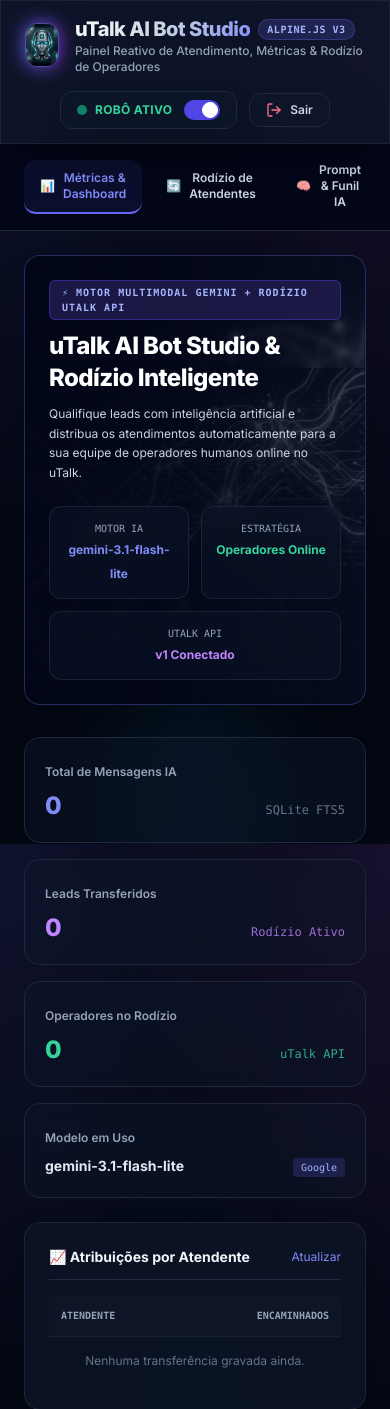
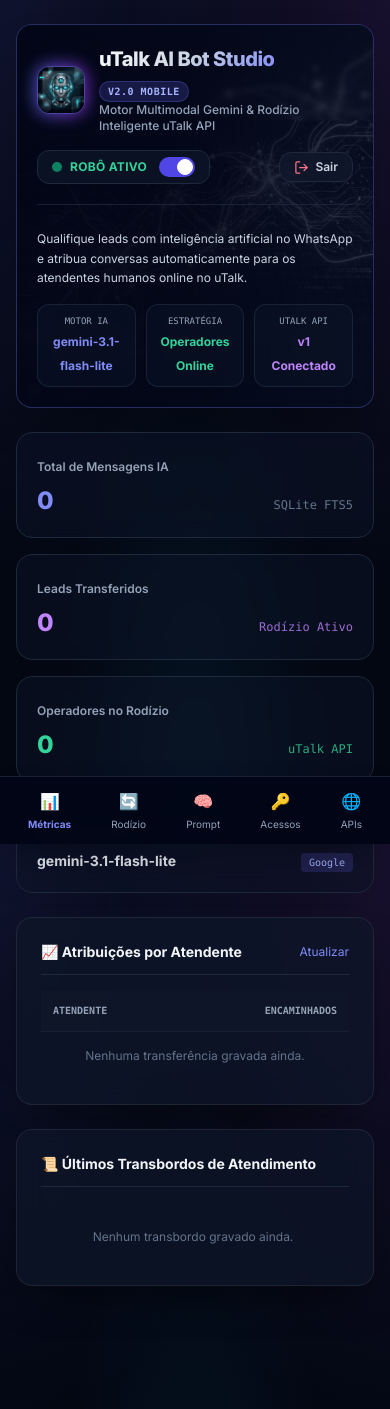
Before and after one commit to SrClauss/utalk-ai-bot-studio, a Python web app: template templates/dashboard.html in a window 390 px wide. Shown: the top 1409 px of the page. Run offline with Jinja, Linux system fonts and the light colour scheme; the template is opened without the code that fills it, so the values that code supplies are empty; some libraries are stand-ins or nearby versions.

Commit message:
feat: integra topo do dashboard no Banner Hero e adiciona barra de navegacao inferior mobile

```diff
--- a/templates/dashboard.html
+++ b/templates/dashboard.html
@@ -64,27 +64,36 @@
 </head>
 <body x-data="dashboardApp()" x-cloak class="min-h-screen pb-16 flex flex-col antialiased selection:bg-indigo-500/30">
 
-    <!-- Header Navbar -->
-    <header class="glass-panel sticky top-0 z-40 border-b border-slate-800/80 px-6 py-3.5">
-        <div class="max-w-7xl mx-auto flex flex-col md:flex-row justify-between items-center gap-4">
+    <!-- Main Container -->
+    <main class="max-w-7xl mx-auto px-4 sm:px-6 pt-6 pb-20 md:pb-12 space-y-6 flex-1 w-full">
 
-            <div class="flex items-center gap-4">
-                <div class="relative group cursor-pointer">
+        <!-- Banner Hero Integrado (Substitui a Header antiga com as Ações e Imagem Neuronal /assets/banner.jpg) -->
+        <div class="relative overflow-hidden rounded-2xl border border-indigo-500/30 bg-slate-900/90 shadow-2xl">
+            <!-- Imagem Neuronal de Fundo -->
+            <div class="absolute inset-0 z-0 opacity-40 mix-blend-luminosity">
+                <img src="/assets/banner.jpg" alt="AI Neural Banner" class="w-full h-full object-cover">
+            </div>
+
+            <div class="relative z-10 p-5 md:p-8 space-y-6 bg-gradient-to-r from-slate-950/95 via-slate-950/85 to-slate-950/40">
+                <!-- Linha Superior: Logo + Título + Status Robô + Botão Sair -->
+                <div class="flex flex-col sm:flex-row justify-between items-start sm:items-center gap-4 border-b border-slate-800/80 pb-5">
+                    <div class="flex items-center gap-3.5">
+                        <div class="relative group cursor-pointer shrink-0">
                             <div class="absolute -inset-0.5 bg-gradient-to-r from-indigo-500 to-purple-600 rounded-2xl blur opacity-75 group-hover:opacity-100 transition duration-300"></div>
-                    <img src="/assets/logo.png" alt="uTalk Bot Logo" class="relative w-11 h-11 rounded-xl object-cover border border-indigo-400/30">
+                            <img src="/assets/logo.png" alt="uTalk Bot Logo" class="relative w-12 h-12 rounded-xl object-cover border border-indigo-400/30">
                         </div>
                         <div>
-                    <div class="flex items-center gap-2">
-                        <h1 class="text-xl font-extrabold tracking-tight glow-title">uTalk AI Bot Studio</h1>
-                        <span class="text-[10px] font-mono font-bold bg-indigo-500/20 text-indigo-300 border border-indigo-500/30 px-2 py-0.5 rounded-full uppercase tracking-wider">Alpine.js v3</span>
+                            <div class="flex items-center gap-2 flex-wrap">
+                                <h1 class="text-xl md:text-2xl font-extrabold tracking-tight glow-title">uTalk AI Bot Studio</h1>
+                                <span class="text-[10px] font-mono font-bold bg-indigo-500/20 text-indigo-300 border border-indigo-500/30 px-2 py-0.5 rounded-full uppercase tracking-wider">v2.0 Mobile</span>
                             </div>
-                    <p class="text-xs text-slate-400 font-medium">Painel Reativo de Atendimento, Métricas & Rodízio de Operadores</p>
+                            <p class="text-xs text-slate-400 font-medium">Motor Multimodal Gemini & Rodízio Inteligente uTalk API</p>
                         </div>
                     </div>
 
                     <!-- Status do Robô & Controles de Acesso -->
-            <div class="flex items-center gap-3">
-                <div class="glass-panel px-4 py-2 rounded-xl border border-slate-800 flex items-center gap-3">
+                    <div class="flex items-center gap-3 w-full sm:w-auto justify-between sm:justify-end">
+                        <div class="glass-panel px-3.5 py-1.5 rounded-xl border border-slate-800 flex items-center gap-3">
                             <div class="flex items-center gap-2">
                                 <span class="w-2.5 h-2.5 rounded-full" :class="config.bot_enabled ? 'bg-emerald-500 animate-pulse' : 'bg-slate-500'"></span>
                                 <span class="text-xs font-bold tracking-wide" :class="config.bot_enabled ? 'text-emerald-400' : 'text-slate-400'" x-text="config.bot_enabled ? 'ROBÔ ATIVO' : 'ROBÔ PAUSADO'"></span>
@@ -95,70 +104,56 @@
                             </label>
                         </div>
 
-                <button @click="doLogout()" class="px-4 py-2 bg-slate-900/90 hover:bg-rose-950/40 hover:text-rose-400 text-slate-300 text-xs font-semibold rounded-xl border border-slate-800 hover:border-rose-500/40 transition-all flex items-center gap-2">
-                    <svg xmlns="http://www.w3.org/2000/svg" width="16" height="16" viewBox="0 0 24 24" fill="none" stroke="currentColor" stroke-width="2" stroke-linecap="round" stroke-linejoin="round" class="text-rose-400"><path d="M9 21H5a2 2 0 0 1-2-2V5a2 2 0 0 1 2-2h4"></path><polyline points="16 17 21 12 16 7"></polyline><line x1="21" y1="12" x2="9" y2="12"></line></svg>
+                        <button @click="doLogout()" class="px-3.5 py-1.5 bg-slate-900/90 hover:bg-rose-950/40 hover:text-rose-400 text-slate-300 text-xs font-semibold rounded-xl border border-slate-800 hover:border-rose-500/40 transition-all flex items-center gap-1.5">
+                            <svg xmlns="http://www.w3.org/2000/svg" width="15" height="15" viewBox="0 0 24 24" fill="none" stroke="currentColor" stroke-width="2" stroke-linecap="round" stroke-linejoin="round" class="text-rose-400"><path d="M9 21H5a2 2 0 0 1-2-2V5a2 2 0 0 1 2-2h4"></path><polyline points="16 17 21 12 16 7"></polyline><line x1="21" y1="12" x2="9" y2="12"></line></svg>
                             <span>Sair</span>
                         </button>
                     </div>
                 </div>
-    </header>
 
-    <!-- Navigation Tabs Bar -->
-    <div class="bg-slate-950/90 border-b border-slate-800 px-6">
-        <div class="max-w-7xl mx-auto flex items-center gap-2 overflow-x-auto py-2">
-            <button @click="switchTab('metrics')" :class="{ 'active': activeTab === 'metrics' }" class="nav-tab px-4 py-2.5 rounded-xl text-xs font-semibold flex items-center gap-2 text-slate-300 hover:text-white">
-                📊 <span>Métricas & Dashboard</span>
-            </button>
-            <button @click="switchTab('rotation')" :class="{ 'active': activeTab === 'rotation' }" class="nav-tab px-4 py-2.5 rounded-xl text-xs font-semibold flex items-center gap-2 text-slate-300 hover:text-white">
-                🔄 <span>Rodízio de Atendentes</span>
-            </button>
-            <button @click="switchTab('prompt')" :class="{ 'active': activeTab === 'prompt' }" class="nav-tab px-4 py-2.5 rounded-xl text-xs font-semibold flex items-center gap-2 text-slate-300 hover:text-white">
-                🧠 <span>Prompt & Funil IA</span>
-            </button>
-            <button @click="switchTab('credentials')" :class="{ 'active': activeTab === 'credentials' }" class="nav-tab px-4 py-2.5 rounded-xl text-xs font-semibold flex items-center gap-2 text-slate-300 hover:text-white">
-                🔑 <span>Credenciais & Acessos</span>
-            </button>
-            <button @click="switchTab('apis')" :class="{ 'active': activeTab === 'apis' }" class="nav-tab px-4 py-2.5 rounded-xl text-xs font-semibold flex items-center gap-2 text-slate-300 hover:text-white">
-                🌐 <span>APIs Externas & Tools</span>
-            </button>
-        </div>
-    </div>
-
-    <main class="max-w-7xl mx-auto px-6 pt-6 space-y-8 flex-1 w-full">
-
-        <!-- Banner Hero com Imagem de Fundo Neuronal (/assets/banner.jpg) -->
-        <div class="relative overflow-hidden rounded-2xl border border-indigo-500/30 bg-slate-900/80 shadow-2xl">
-            <div class="absolute inset-0 z-0 opacity-40 mix-blend-luminosity">
-                <img src="/assets/banner.jpg" alt="AI Neural Banner" class="w-full h-full object-cover">
-            </div>
-            <div class="relative z-10 p-6 md:p-8 flex flex-col md:flex-row justify-between items-start md:items-center gap-6 bg-gradient-to-r from-slate-950/95 via-slate-950/80 to-slate-950/30">
-                <div class="space-y-2.5 max-w-2xl">
-                    <span class="text-[10px] font-mono font-bold text-indigo-300 uppercase tracking-widest bg-indigo-950/90 border border-indigo-800/80 px-3 py-1 rounded-md inline-block shadow-sm">
-                        ⚡ Motor Multimodal Gemini + Rodízio uTalk API
-                    </span>
-                    <h2 class="text-2xl md:text-3xl font-extrabold text-white tracking-tight">
-                        uTalk AI Bot Studio & Rodízio Inteligente
-                    </h2>
+                <!-- Linha Inferior: Descrição & Badges Rápidos -->
+                <div class="flex flex-col md:flex-row justify-between items-start md:items-center gap-4">
+                    <div class="space-y-1 max-w-2xl">
                         <p class="text-xs md:text-sm text-slate-300 leading-relaxed">
-                        Qualifique leads com inteligência artificial e distribua os atendimentos automaticamente para a sua equipe de operadores humanos online no uTalk.
+                            Qualifique leads com inteligência artificial no WhatsApp e atribua conversas automaticamente para os atendentes humanos online no uTalk.
                         </p>
                     </div>
 
-                <div class="grid grid-cols-2 sm:grid-cols-3 gap-3 w-full md:w-auto">
-                    <div class="glass-card p-3.5 rounded-xl border border-slate-800/80 text-center">
-                        <span class="block text-[10px] text-slate-400 font-mono uppercase">Motor IA</span>
+                    <div class="grid grid-cols-3 gap-2.5 w-full md:w-auto">
+                        <div class="glass-card p-2.5 rounded-xl border border-slate-800/80 text-center">
+                            <span class="block text-[9px] text-slate-400 font-mono uppercase">Motor IA</span>
                             <span class="text-xs font-bold text-indigo-400" x-text="config.gemini_model || 'Gemini 3.1'">Gemini 3.1</span>
                         </div>
-                    <div class="glass-card p-3.5 rounded-xl border border-slate-800/80 text-center">
-                        <span class="block text-[10px] text-slate-400 font-mono uppercase">Estratégia</span>
+                        <div class="glass-card p-2.5 rounded-xl border border-slate-800/80 text-center">
+                            <span class="block text-[9px] text-slate-400 font-mono uppercase">Estratégia</span>
                             <span class="text-xs font-bold text-emerald-400">Operadores Online</span>
                         </div>
-                    <div class="glass-card p-3.5 rounded-xl border border-slate-800/80 text-center col-span-2 sm:col-span-1">
-                        <span class="block text-[10px] text-slate-400 font-mono uppercase">uTalk API</span>
+                        <div class="glass-card p-2.5 rounded-xl border border-slate-800/80 text-center">
+                            <span class="block text-[9px] text-slate-400 font-mono uppercase">uTalk API</span>
                             <span class="text-xs font-bold text-purple-400">v1 Conectado</span>
                         </div>
                     </div>
                 </div>
+            </div>
+        </div>
+
+        <!-- Navigation Tabs Bar (Desktop) -->
+        <div class="hidden md:flex bg-slate-950/80 border border-slate-800/80 rounded-2xl p-1.5 items-center gap-1.5 shadow-lg">
+            <button @click="switchTab('metrics')" :class="{ 'active': activeTab === 'metrics' }" class="nav-tab flex-1 py-2.5 rounded-xl text-xs font-semibold flex items-center justify-center gap-2 text-slate-300 hover:text-white">
+                📊 <span>Métricas & Dashboard</span>
+            </button>
+            <button @click="switchTab('rotation')" :class="{ 'active': activeTab === 'rotation' }" class="nav-tab flex-1 py-2.5 rounded-xl text-xs font-semibold flex items-center justify-center gap-2 text-slate-300 hover:text-white">
+                🔄 <span>Rodízio de Atendentes</span>
+            </button>
+            <button @click="switchTab('prompt')" :class="{ 'active': activeTab === 'prompt' }" class="nav-tab flex-1 py-2.5 rounded-xl text-xs font-semibold flex items-center justify-center gap-2 text-slate-300 hover:text-white">
+                🧠 <span>Prompt & Funil IA</span>
+            </button>
+            <button @click="switchTab('credentials')" :class="{ 'active': activeTab === 'credentials' }" class="nav-tab flex-1 py-2.5 rounded-xl text-xs font-semibold flex items-center justify-center gap-2 text-slate-300 hover:text-white">
+                🔑 <span>Credenciais & Acessos</span>
+            </button>
+            <button @click="switchTab('apis')" :class="{ 'active': activeTab === 'apis' }" class="nav-tab flex-1 py-2.5 rounded-xl text-xs font-semibold flex items-center justify-center gap-2 text-slate-300 hover:text-white">
+                🌐 <span>APIs Externas & Tools</span>
+            </button>
         </div>
 
         <!-- Banner de Alertas (Alpine.js Reativo) -->
@@ -677,5 +672,29 @@
             };
         }
     </script>
+
+    <!-- Mobile Bottom Navigation Bar (Barra de Navegação Inferior para Dispositivos Móveis) -->
+    <nav class="md:hidden fixed bottom-0 left-0 right-0 z-50 bg-slate-950/95 backdrop-blur-md border-t border-slate-800/80 px-2 py-2 flex justify-around items-center text-[10px] shadow-2xl">
+        <button @click="switchTab('metrics')" :class="{ 'text-indigo-400 font-bold': activeTab === 'metrics', 'text-slate-400': activeTab !== 'metrics' }" class="flex flex-col items-center gap-1 px-3 py-1 rounded-xl transition-all">
+            <span class="text-base">📊</span>
+            <span>Métricas</span>
+        </button>
+        <button @click="switchTab('rotation')" :class="{ 'text-indigo-400 font-bold': activeTab === 'rotation', 'text-slate-400': activeTab !== 'rotation' }" class="flex flex-col items-center gap-1 px-3 py-1 rounded-xl transition-all">
+            <span class="text-base">🔄</span>
+            <span>Rodízio</span>
+        </button>
+        <button @click="switchTab('prompt')" :class="{ 'text-indigo-400 font-bold': activeTab === 'prompt', 'text-slate-400': activeTab !== 'prompt' }" class="flex flex-col items-center gap-1 px-3 py-1 rounded-xl transition-all">
+            <span class="text-base">🧠</span>
+            <span>Prompt</span>
+        </button>
+        <button @click="switchTab('credentials')" :class="{ 'text-indigo-400 font-bold': activeTab === 'credentials', 'text-slate-400': activeTab !== 'credentials' }" class="flex flex-col items-center gap-1 px-3 py-1 rounded-xl transition-all">
+            <span class="text-base">🔑</span>
+            <span>Acessos</span>
+        </button>
+        <button @click="switchTab('apis')" :class="{ 'text-indigo-400 font-bold': activeTab === 'apis', 'text-slate-400': activeTab !== 'apis' }" class="flex flex-col items-center gap-1 px-3 py-1 rounded-xl transition-all">
+            <span class="text-base">🌐</span>
+            <span>APIs</span>
+        </button>
+    </nav>
 </body>
 </html>
```
Lines whose indentation alone changed are shown as unchanged.
